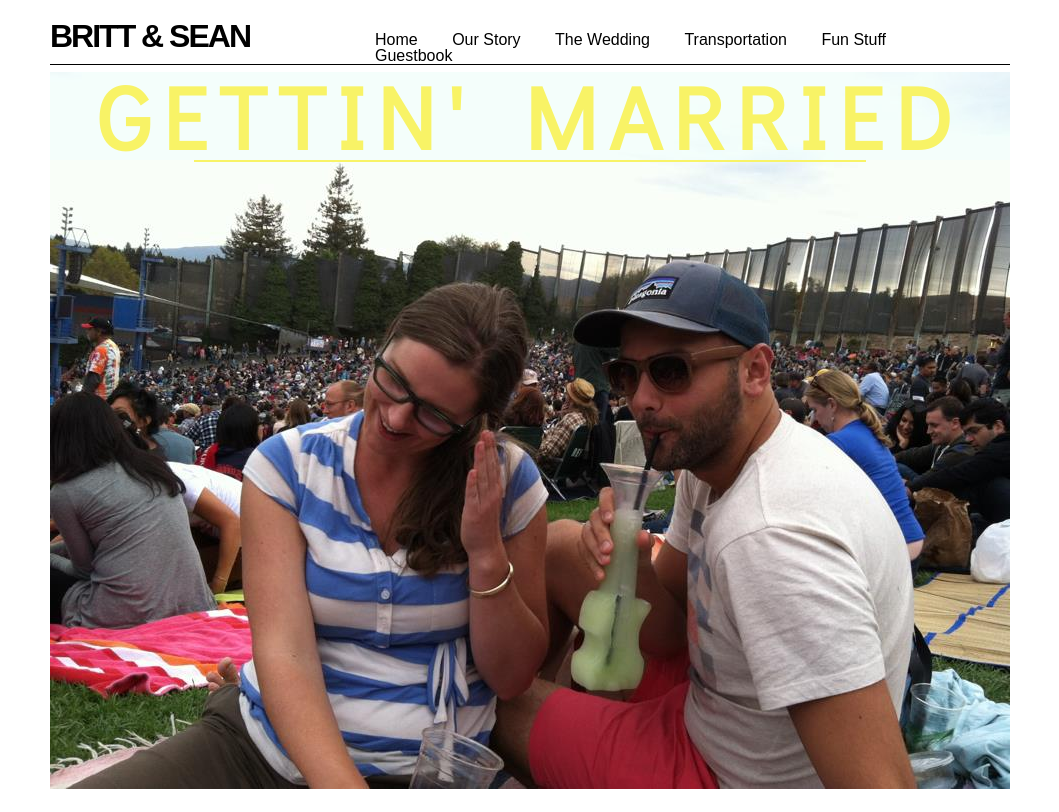
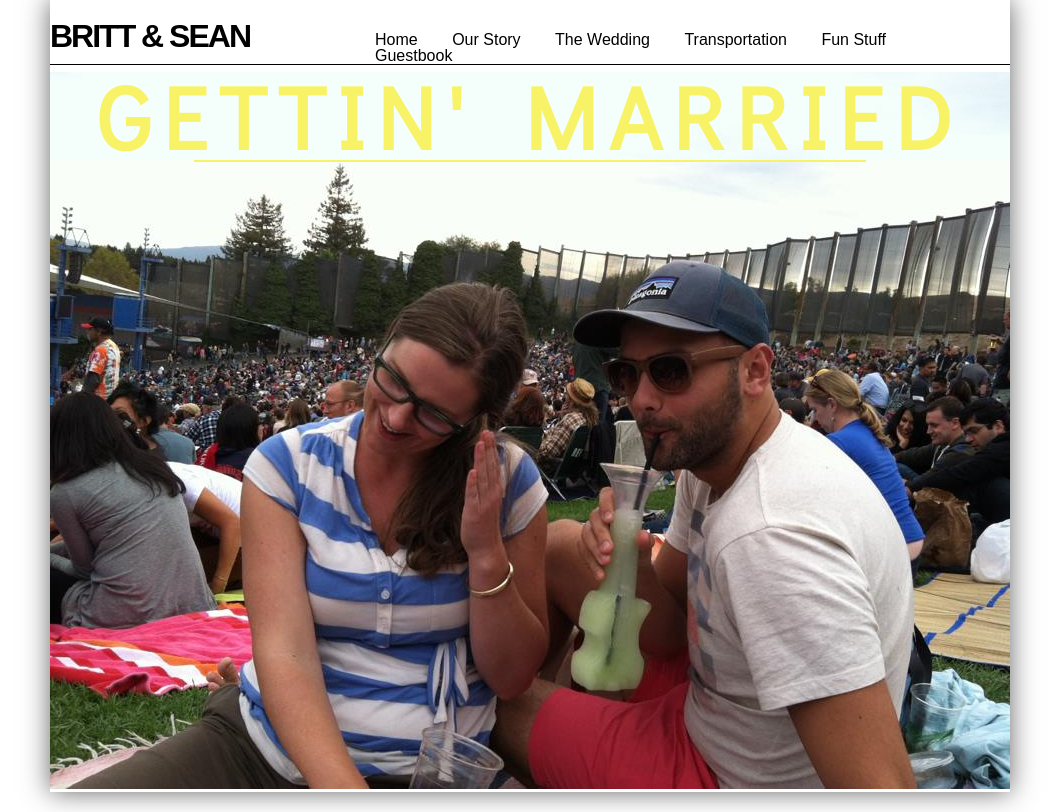
Before and after one commit to seanbelling/brittandsean, a PHP site: page / in a window 1280 px wide. Shown: the whole page, without its empty margins (110-1169 px from the left). Run offline with PHP 8.4, Linux system fonts and the light colour scheme; some libraries are stand-ins or nearby versions.

Commit message:
add shadow

```diff
--- a/static/css/site.css
+++ b/static/css/site.css
@@ -17,7 +17,11 @@ body {
 
 #content {
   width: 960px;
-  margin: 20px auto;
+  margin: 0px auto 20px;
+  padding-top: 20px;
+  -webkit-box-shadow: 0px 0px 25px rgba(50, 50, 50, 0.75);
+  -moz-box-shadow:    0px 0px 25px rgba(50, 50, 50, 0.75);
+  box-shadow:         0px 0px 25px rgba(50, 50, 50, 0.75);
 }
 header {
   width: 100%;
```
